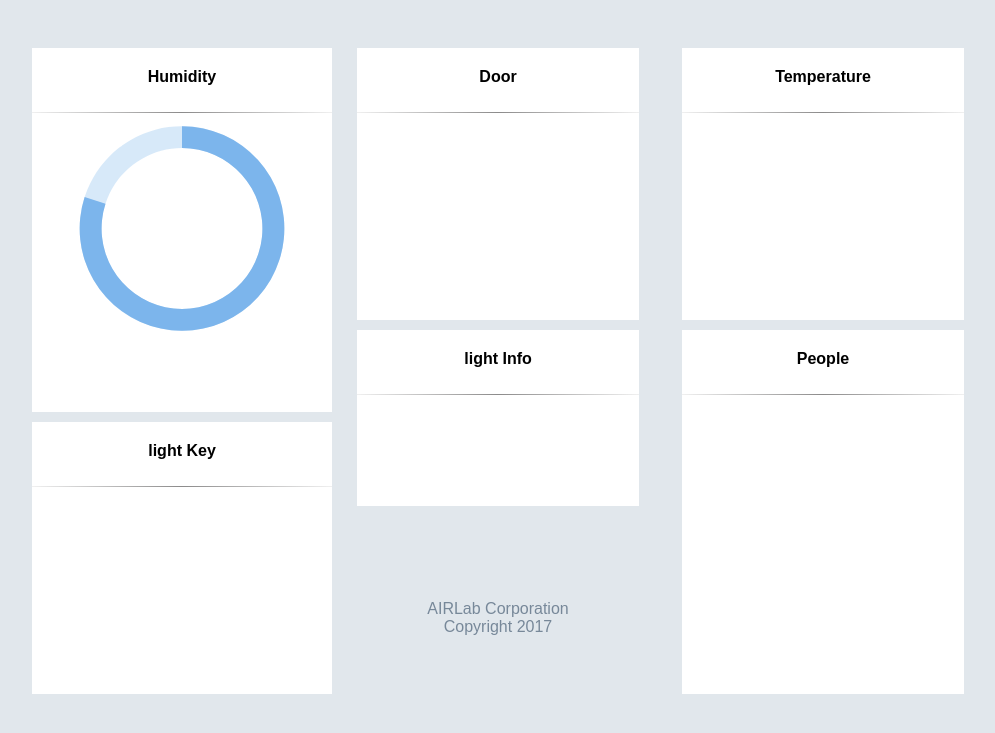
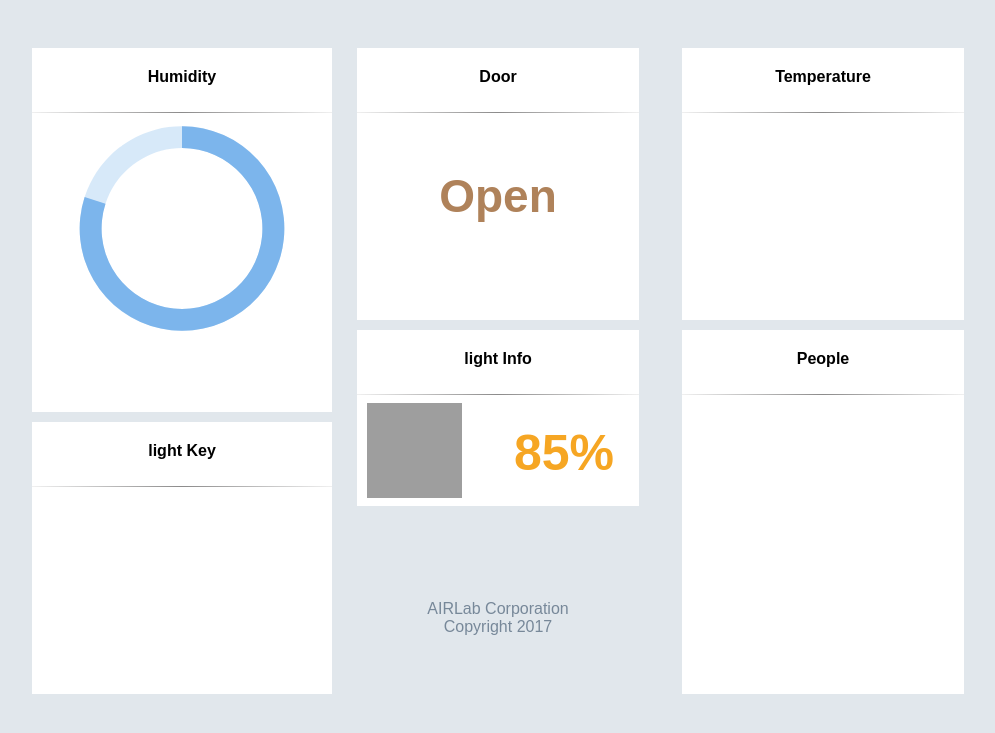
Before and after one commit to vgeraei/AIRLab, a Django app: page /sensors/ in a window 1280 px wide. Shown: the top 733 px of the page, without its empty margins (133-1128 px from the left). Run offline with Django 3.2, Linux system fonts and the light colour scheme; grey boxes are pictures that could not be loaded.

Commit message:
icons and fonts updated

```diff
--- a/static/css/sensors/tiles.css
+++ b/static/css/sensors/new_ui_style.css
@@ -68,3 +68,24 @@
     text-align: center;
     vertical-align: bottom;
 }
+
+.door-state{
+    font-size: 46px;
+    font-weight: bold;
+    color: #AF825A;
+    line-height: 150px;
+    text-align: center;
+}
+#light-icon{
+    margin: 0px auto 2px 10px;
+    width: 95px;
+    height: 95px;
+}
+.light-state label{
+    float: right;
+    line-height: 2;
+    margin-right: 25px;
+    font-size:50px;
+    font-weight: bold;
+    color:#F6A623;
+}
--- a/templates/SensorUI.html
+++ b/templates/SensorUI.html
@@ -3,7 +3,7 @@
 <html>
 <head>
 	<title>Informative Board</title>
-	<link rel="stylesheet" href="{% static 'css/sensors/tiles.css' %}">
+	<link rel="stylesheet" href="{% static 'css/sensors/new_ui_style.css' %}">
 </head>
 <body>
 	<div class="main-container">
@@ -27,11 +27,19 @@
                 <h4>Door</h4>
                 <br>
                 <hr class="divider">
+
+                <div class="door-state">
+                    Open
+                </div>
 			</div>
 			<div class="block light-info">
                 <h4>light Info</h4>
                 <br>
                 <hr class="divider">
+                <div class="light-state">
+                     <img id="light-icon" src="{% static 'images/icons/light.svg' %}">
+                     <label>85%</label>
+                 </div>
 			</div>
             <div class="airlab-copyright">
                AIRLab Corporation <br> Copyright 2017
@@ -83,13 +91,13 @@
         backgroundColor: 'none',
         shadow: false,
         style: {
-            fontSize: '12px'
+            fontSize: '22px'
         },
         pointFormat: '{series.name}<br><span style="font-size:2em; color: {point.color}; font-weight: bold">{point.y}%</span>',
         positioner: function (labelWidth) {
             return {
                 x: 150 - labelWidth / 2,
-                y: 80
+                y: 65
             };
         }
     },
```
Also changed, not shown: 1 other file.
